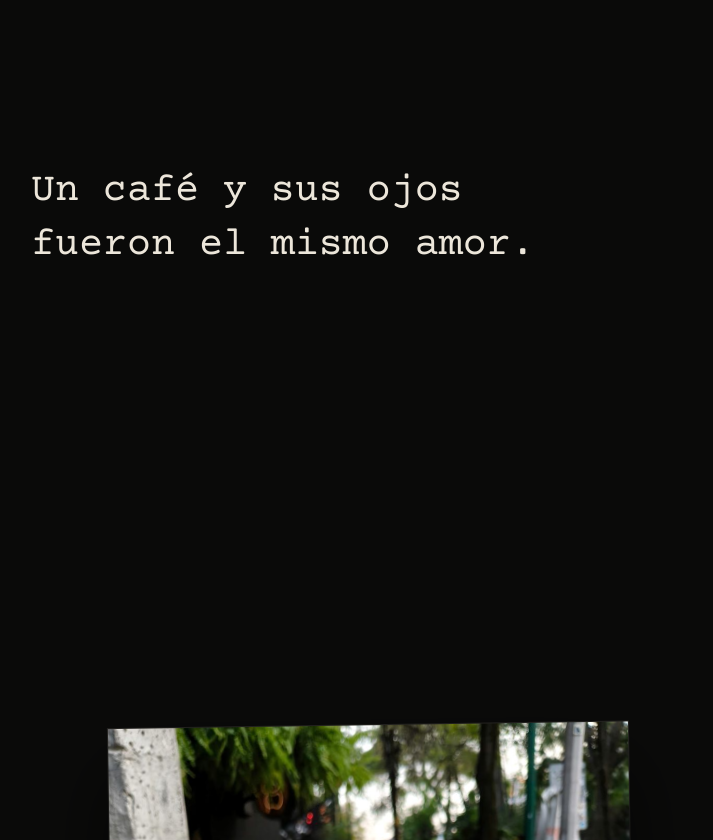
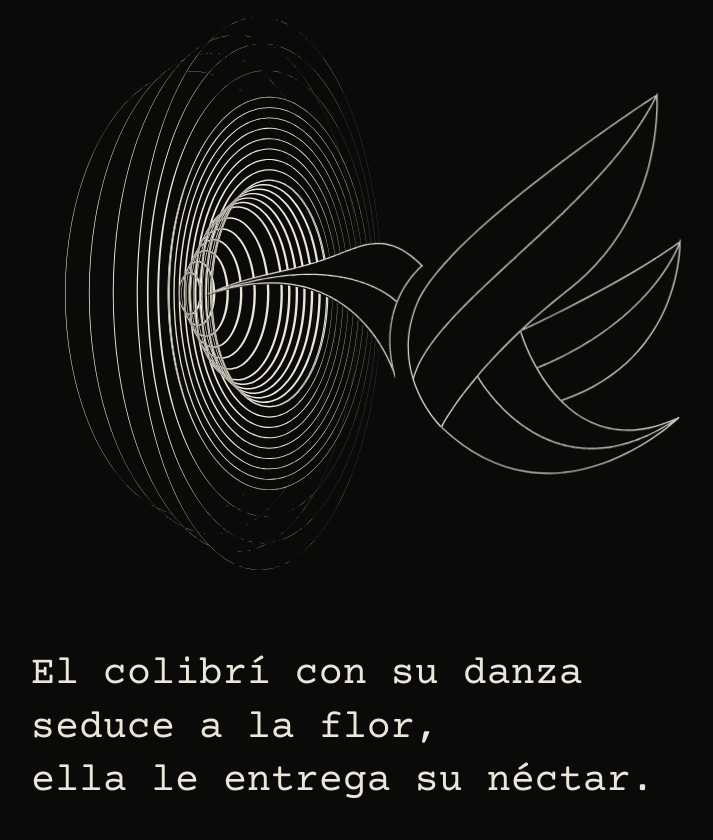
Before and after one commit to marcelo677/moebius-op, a plain HTML site: page index.html in a window 1280 px wide. Shown: the part 980-1820 px from the top of the page, without its empty margins (267-980 px from the left). Drawn offline with nearby package versions, Linux system fonts and the light colour scheme.

Commit message:
Colibrí arriba con animación; poema del café abajo
Co-Authored-By: Claude Opus 5.5 <noreply@anthropic.com>
Claude-Session: https://claude.ai/code/session_01DT6WCrbkiaVqsXPWcigNYy

```diff
--- a/index.html
+++ b/index.html
@@ -71,6 +71,29 @@ section{border-top:1px solid var(--line)}
 
 /* poem */
 .pause{padding-block:42svh}
+/* colibrí */
+.colibri{padding-block:22svh 30svh;overflow:hidden}
+.cstage{position:relative;width:min(100%,640px);aspect-ratio:510.96/455.88;margin:0 auto 9svh}
+.cstage img{position:absolute;inset:0;width:100%;height:100%;display:block}
+.c-flor{transform-origin:30% 51%;opacity:.35;transform:scale(.94);transition:opacity 1.6s ease,transform 1.6s ease}
+.c-ave{opacity:0;transform:translate(85%,-30%) rotate(-10deg)}
+.colibri .c-poem{font-size:clamp(17px,5.3vw,40px);opacity:0;transform:translateY(14px);transition:opacity 1.4s ease .2s,transform 1.4s ease .2s}
+.colibri.on .c-flor{opacity:1;transform:scale(1)}
+.colibri.on .c-ave{animation:cEnter 3.4s cubic-bezier(.3,.7,.25,1) .5s forwards, cHover 2.6s ease-in-out 3.9s infinite}
+.colibri.touch .c-flor{animation:cNectar 2.2s ease-out}
+.colibri.touch .c-poem{opacity:1;transform:none}
+@keyframes cEnter{
+ 0%{opacity:0;transform:translate(85%,-30%) rotate(-10deg)}
+ 14%{opacity:1}
+ 30%{transform:translate(48%,-6%) rotate(6deg)}
+ 46%{transform:translate(30%,-18%) rotate(-5deg)}
+ 62%{transform:translate(14%,-2%) rotate(4deg)}
+ 76%{transform:translate(7%,-7%) rotate(-2deg)}
+ 88%{transform:translate(1.5%,-.5%) rotate(.6deg)}
+ 100%{opacity:1;transform:translate(0,0) rotate(0)}}
+@keyframes cHover{0%,100%{opacity:1;transform:translate(0,0)}50%{opacity:1;transform:translate(.5%,-.9%) rotate(-.6deg)}}
+@keyframes cNectar{0%{transform:scale(1);filter:none}25%{transform:scale(1.045);filter:drop-shadow(0 0 14px rgba(236,230,218,.45))}100%{transform:scale(1);filter:none}}
+@media (prefers-reduced-motion:reduce){.c-flor,.c-ave,.c-poem{opacity:1!important;transform:none!important}}
 .poem{margin:0;font-size:clamp(24px,6.6vw,40px);line-height:1.34;white-space:pre-line}
 .sig{margin-top:34px;font-size:11px;letter-spacing:.2em;color:var(--dim);text-transform:uppercase}
 .sig::before{content:"— "}
@@ -209,10 +232,15 @@ section{border-top:1px solid var(--line)}
   </div>
 </header>
 
-<section class="pause">
+<section class="pause colibri" id="colibri">
   <div class="wrap">
-    <p class="poem">Un café y sus ojos
-fueron el mismo amor.</p>
+    <div class="cstage" id="cstage" aria-hidden="true">
+      <img class="c-flor" src="img/colibri_flor.svg" alt="">
+      <img class="c-ave" src="img/colibri_ave.svg" alt="">
+    </div>
+    <p class="poem c-poem">El colibrí con su danza
+seduce a la flor,
+ella le entrega su néctar.</p>
   </div>
 </section>
 
@@ -241,9 +269,8 @@ fueron el mismo amor.</p>
 <section id="poema">
   <div class="wrap sec">
     <div class="sec-head"><span class="lbl"><b>[003]</b> Poema</span></div>
-    <p class="typed" id="typed" aria-label="El colibrí con su danza seduce a la flor, ella le entrega su néctar.">El colibrí con su danza
-seduce a la flor,
-ella le entrega su néctar.</p>
+    <p class="typed" id="typed" aria-label="Un café y sus ojos fueron el mismo amor.">Un café y sus ojos
+fueron el mismo amor.</p>
   </div>
 </section>
 
@@ -457,6 +484,11 @@ ella le entrega su néctar.</p>
   st.addEventListener('touchstart',function(e){sx=e.touches[0].clientX},{passive:true});
   st.addEventListener('touchend',function(e){if(sx===null)return; var dx=e.changedTouches[0].clientX-sx; if(Math.abs(dx)>40)show(idx+(dx<0?1:-1)); sx=null});
 
+  // colibrí: entra, toca la flor, el poema aparece
+  (function(){var sec=document.getElementById('colibri'); if(!sec)return;
+    if(reduce||!('IntersectionObserver' in window)){sec.classList.add('on','touch');return}
+    var co=new IntersectionObserver(function(e){if(e[0].isIntersecting){co.disconnect(); sec.classList.add('on'); setTimeout(function(){sec.classList.add('touch')},3750)}},{threshold:.35}); co.observe(sec)})();
+
   // typed poem on scroll
   var t=document.getElementById('typed'), full=t.textContent;
   if(!reduce&&'IntersectionObserver' in window){var io=new IntersectionObserver(function(e){if(e[0].isIntersecting){io.disconnect(); typeInto(t,full,{nl:520})}},{threshold:.6}); io.observe(t)}
```
Also changed, not shown: img/colibri_ave.svg (added), img/colibri_flor.svg (added).
